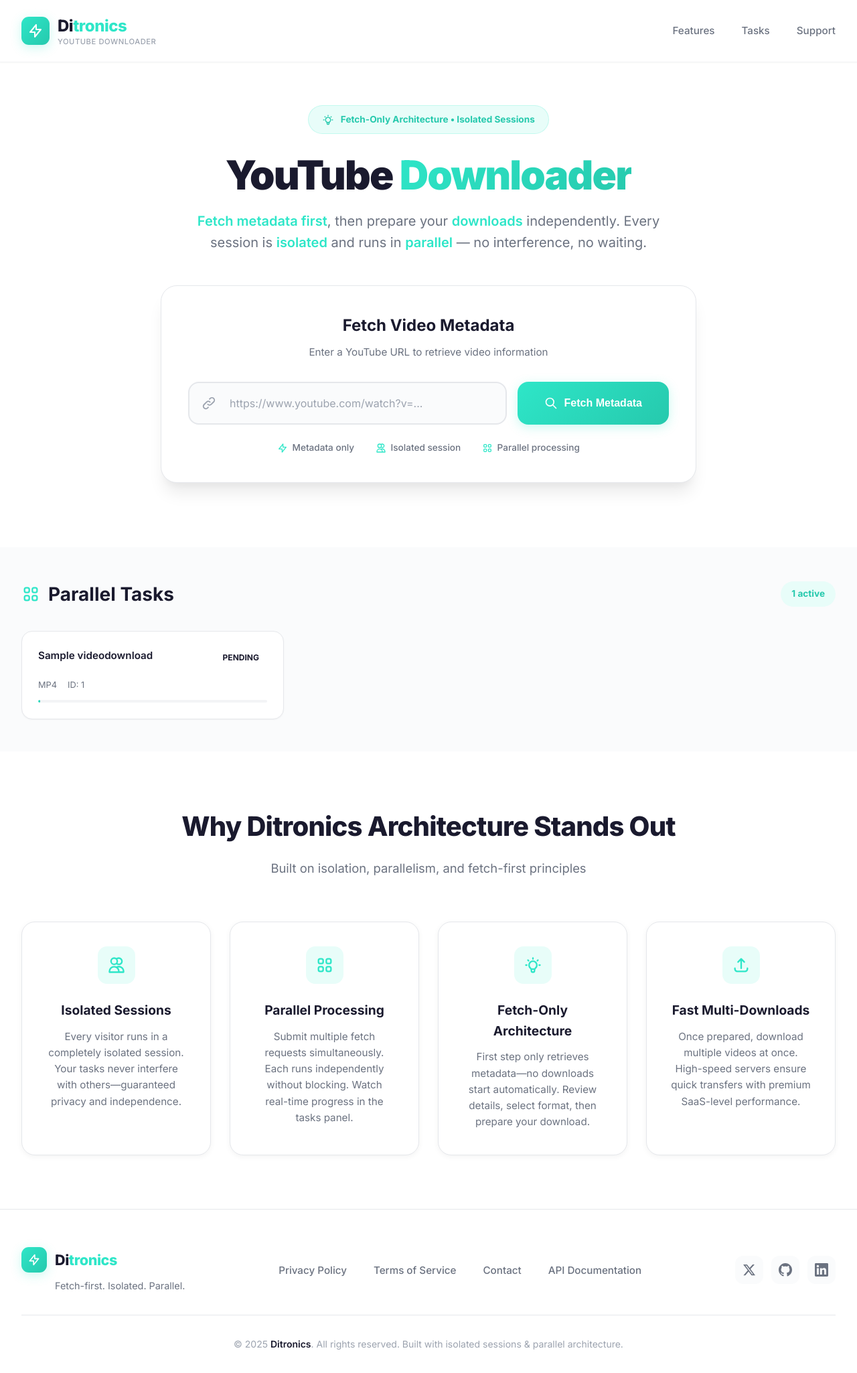
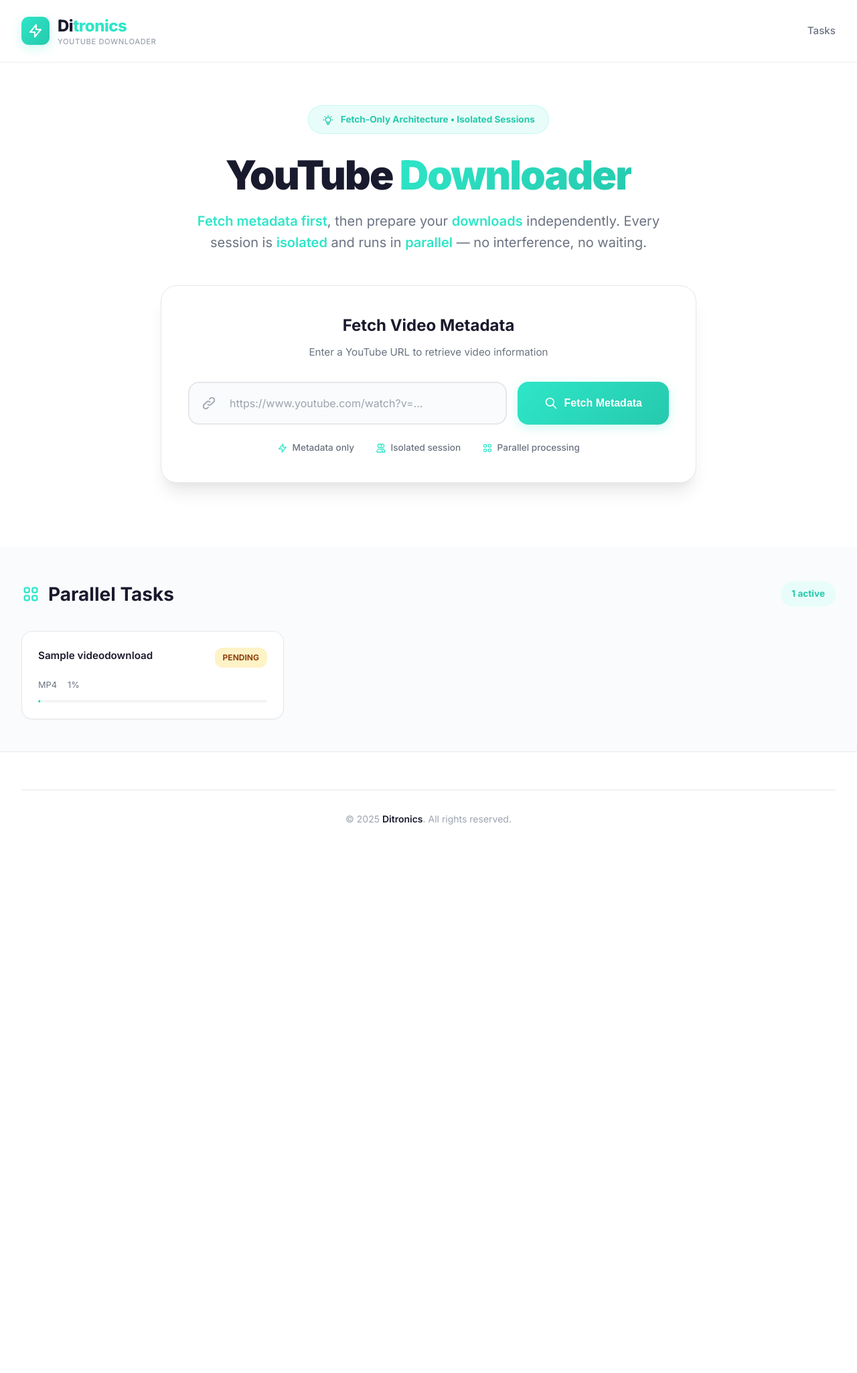
Before and after one commit to dadyutenga/youtube_downloader, a Django app: page / in a window 1280 px wide. Shown: the whole page at 67% size. After the commit the page ends 1231 px from the top, so only its background shows below. Run offline with Django 5.2, Linux system fonts and the light colour scheme; tables that the repository leaves empty hold one stand-in row (values such as "Sample post"); some libraries are stand-ins or nearby versions.

Commit message:
Enhance task status styling and update download button; fix URL path in urls.py

```diff
--- a/web_downloader/templates/web_downloader/index.html
+++ b/web_downloader/templates/web_downloader/index.html
@@ -687,6 +687,56 @@
             color: #991b1b;
         }
 
+        .task-status.downloading {
+            background: #dbeafe;
+            color: #1e40af;
+        }
+
+        .task-status.pending {
+            background: #fef3c7;
+            color: #92400e;
+        }
+
+        .task-status.completed {
+            background: #d1fae5;
+            color: #065f46;
+        }
+
+        .task-status.failed {
+            background: #fee2e2;
+            color: #991b1b;
+        }
+
+        .btn-download-file {
+            display: flex;
+            align-items: center;
+            justify-content: center;
+            gap: 0.5rem;
+            margin-top: 1rem;
+            padding: 0.75rem 1rem;
+            background: linear-gradient(135deg, var(--primary) 0%, var(--primary-dark) 100%);
+            color: white;
+            text-decoration: none;
+            border-radius: 10px;
+            font-size: 0.85rem;
+            font-weight: 600;
+            transition: all 0.2s ease;
+        }
+
+        .btn-download-file:hover {
+            transform: translateY(-2px);
+            box-shadow: 0 4px 12px var(--primary-glow);
+        }
+
+        .task-error {
+            margin-top: 0.75rem;
+            padding: 0.5rem 0.75rem;
+            background: #fef2f2;
+            border-radius: 8px;
+            font-size: 0.8rem;
+            color: #991b1b;
+        }
+
         .task-meta {
             display: flex;
             gap: 1rem;
@@ -1064,9 +1114,7 @@
                 </div>
             </a>
             <ul class="nav-links">
-                <li><a href="#features">Features</a></li>
                 <li><a href="#parallel-tasks">Tasks</a></li>
-                <li><a href="#support">Support</a></li>
             </ul>
         </div>
     </nav>
@@ -1268,95 +1316,11 @@
         {% endfor %}
     </div>
 
-    <!-- Features Section -->
-    <section class="features" id="features">
-        <div class="features-container">
-            <div class="features-header">
-                <h2>Why Ditronics Architecture Stands Out</h2>
-                <p>Built on isolation, parallelism, and fetch-first principles</p>
-            </div>
-            <div class="features-grid">
-                <div class="feature-card">
-                    <div class="feature-icon">
-                        <svg xmlns="http://www.w3.org/2000/svg" fill="none" viewBox="0 0 24 24" stroke="currentColor">
-                            <path stroke-linecap="round" stroke-linejoin="round" stroke-width="2" d="M12 4.354a4 4 0 110 5.292M15 21H3v-1a6 6 0 0112 0v1zm0 0h6v-1a6 6 0 00-9-5.197M13 7a4 4 0 11-8 0 4 4 0 018 0z" />
-                        </svg>
-                    </div>
-                    <h3>Isolated Sessions</h3>
-                    <p>Every visitor runs in a completely isolated session. Your tasks never interfere with others—guaranteed privacy and independence.</p>
-                </div>
-                <div class="feature-card">
-                    <div class="feature-icon">
-                        <svg xmlns="http://www.w3.org/2000/svg" fill="none" viewBox="0 0 24 24" stroke="currentColor">
-                            <path stroke-linecap="round" stroke-linejoin="round" stroke-width="2" d="M4 6a2 2 0 012-2h2a2 2 0 012 2v2a2 2 0 01-2 2H6a2 2 0 01-2-2V6zM14 6a2 2 0 012-2h2a2 2 0 012 2v2a2 2 0 01-2 2h-2a2 2 0 01-2-2V6zM4 16a2 2 0 012-2h2a2 2 0 012 2v2a2 2 0 01-2 2H6a2 2 0 01-2-2v-2zM14 16a2 2 0 012-2h2a2 2 0 012 2v2a2 2 0 01-2 2h-2a2 2 0 01-2-2v-2z" />
-                        </svg>
-                    </div>
-                    <h3>Parallel Processing</h3>
-                    <p>Submit multiple fetch requests simultaneously. Each runs independently without blocking. Watch real-time progress in the tasks panel.</p>
-                </div>
-                <div class="feature-card">
-                    <div class="feature-icon">
-                        <svg xmlns="http://www.w3.org/2000/svg" fill="none" viewBox="0 0 24 24" stroke="currentColor">
-                            <path stroke-linecap="round" stroke-linejoin="round" stroke-width="2" d="M9.663 17h4.673M12 3v1m6.364 1.636l-.707.707M21 12h-1M4 12H3m3.343-5.657l-.707-.707m2.828 9.9a5 5 0 117.072 0l-.548.547A3.374 3.374 0 0014 18.469V19a2 2 0 11-4 0v-.531c0-.895-.356-1.754-.988-2.386l-.548-.547z" />
-                        </svg>
-                    </div>
-                    <h3>Fetch-Only Architecture</h3>
-                    <p>First step only retrieves metadata—no downloads start automatically. Review details, select format, then prepare your download.</p>
-                </div>
-                <div class="feature-card">
-                    <div class="feature-icon">
-                        <svg xmlns="http://www.w3.org/2000/svg" fill="none" viewBox="0 0 24 24" stroke="currentColor">
-                            <path stroke-linecap="round" stroke-linejoin="round" stroke-width="2" d="M4 16v1a3 3 0 003 3h10a3 3 0 003-3v-1m-4-8l-4-4m0 0L8 8m4-4v12" />
-                        </svg>
-                    </div>
-                    <h3>Fast Multi-Downloads</h3>
-                    <p>Once prepared, download multiple videos at once. High-speed servers ensure quick transfers with premium SaaS-level performance.</p>
-                </div>
-            </div>
-        </div>
-    </section>
-
     <!-- Footer -->
     <footer class="footer" id="support">
         <div class="footer-container">
-            <div class="footer-content">
-                <div class="footer-brand">
-                    <div class="footer-brand-logo">
-                        <div class="logo-icon">
-                            <svg xmlns="http://www.w3.org/2000/svg" fill="none" viewBox="0 0 24 24" stroke="currentColor">
-                                <path stroke-linecap="round" stroke-linejoin="round" stroke-width="2" d="M13 10V3L4 14h7v7l9-11h-7z" />
-                            </svg>
-                        </div>
-                        <span class="logo-text">Di<span>tronics</span></span>
-                    </div>
-                    <p class="footer-tagline">Fetch-first. Isolated. Parallel.</p>
-                </div>
-                <ul class="footer-links">
-                    <li><a href="#">Privacy Policy</a></li>
-                    <li><a href="#">Terms of Service</a></li>
-                    <li><a href="#">Contact</a></li>
-                    <li><a href="#">API Documentation</a></li>
-                </ul>
-                <div class="footer-social">
-                    <a href="#" aria-label="Twitter">
-                        <svg xmlns="http://www.w3.org/2000/svg" fill="currentColor" viewBox="0 0 24 24">
-                            <path d="M18.244 2.25h3.308l-7.227 8.26 8.502 11.24H16.17l-5.214-6.817L4.99 21.75H1.68l7.73-8.835L1.254 2.25H8.08l4.713 6.231zm-1.161 17.52h1.833L7.084 4.126H5.117z"/>
-                        </svg>
-                    </a>
-                    <a href="#" aria-label="GitHub">
-                        <svg xmlns="http://www.w3.org/2000/svg" fill="currentColor" viewBox="0 0 24 24">
-                            <path d="M12 0c-6.626 0-12 5.373-12 12 0 5.302 3.438 9.8 8.207 11.387.599.111.793-.261.793-.577v-2.234c-3.338.726-4.033-1.416-4.033-1.416-.546-1.387-1.333-1.756-1.333-1.756-1.089-.745.083-.729.083-.729 1.205.084 1.839 1.237 1.839 1.237 1.07 1.834 2.807 1.304 3.492.997.107-.775.418-1.305.762-1.604-2.665-.305-5.467-1.334-5.467-5.931 0-1.311.469-2.381 1.236-3.221-.124-.303-.535-1.524.117-3.176 0 0 1.008-.322 3.301 1.23.957-.266 1.983-.399 3.003-.404 1.02.005 2.047.138 3.006.404 2.291-1.552 3.297-1.23 3.297-1.23.653 1.653.242 2.874.118 3.176.77.84 1.235 1.911 1.235 3.221 0 4.609-2.807 5.624-5.479 5.921.43.372.823 1.102.823 2.222v3.293c0 .319.192.694.801.576 4.765-1.589 8.199-6.086 8.199-11.386 0-6.627-5.373-12-12-12z"/>
-                        </svg>
-                    </a>
-                    <a href="#" aria-label="LinkedIn">
-                        <svg xmlns="http://www.w3.org/2000/svg" fill="currentColor" viewBox="0 0 24 24">
-                            <path d="M20.447 20.452h-3.554v-5.569c0-1.328-.027-3.037-1.852-3.037-1.853 0-2.136 1.445-2.136 2.939v5.667H9.351V9h3.414v1.561h.046c.477-.9 1.637-1.85 3.37-1.85 3.601 0 4.267 2.37 4.267 5.455v6.286zM5.337 7.433c-1.144 0-2.063-.926-2.063-2.065 0-1.138.92-2.063 2.063-2.063 1.14 0 2.064.925 2.064 2.063 0 1.139-.925 2.065-2.064 2.065zm1.782 13.019H3.555V9h3.564v11.452zM22.225 0H1.771C.792 0 0 .774 0 1.729v20.542C0 23.227.792 24 1.771 24h20.451C23.2 24 24 23.227 24 22.271V1.729C24 .774 23.2 0 22.222 0h.003z"/>
-                        </svg>
-                    </a>
-                </div>
-            </div>
             <div class="footer-bottom">
-                <p>© 2025 <strong>Ditronics</strong>. All rights reserved. Built with isolated sessions & parallel architecture.</p>
+                <p>© 2025 <strong>Ditronics</strong>. All rights reserved.</p>
             </div>
         </div>
     </footer>
@@ -1377,7 +1341,7 @@
         const tasksContainer = document.getElementById('tasksContainer');
         const tasksCount = document.getElementById('tasksCount');
 
-        // Fetch video metadata (NO TASK CREATION HERE!)
+        // Fetch form submission
         fetchForm.addEventListener('submit', async (e) => {
             e.preventDefault();
 
@@ -1510,17 +1474,16 @@
         // Poll for active downloads using API
         async function pollDownloads() {
             try {
-                // Get all recent downloads from the page or API
+                // Re-fetch the page to get current download IDs
                 const response = await fetch('/');
                 const html = await response.text();
                 const parser = new DOMParser();
                 const doc = parser.parseFromString(html, 'text/html');
 
-                // Find all download items
-                const downloadElements = doc.querySelectorAll('[data-download-id]');
+                // Get download IDs from the hidden data div
+                const downloadElements = doc.querySelectorAll('#downloadsData [data-download-id]');
 
                 // Clear and rebuild active downloads
-                const previousSize = activeDownloads.size;
                 activeDownloads.clear();
 
                 const promises = [];
@@ -1531,15 +1494,16 @@
                         fetch(`/progress/${id}/`)
                             .then(res => res.json())
                             .then(data => {
-                                if (data.status !== 'completed' && data.status !== 'failed') {
+                                // Show ALL downloads in the tasks panel (pending, fetching, downloading, completed, failed)
                                 activeDownloads.set(id, {
                                     id: data.id,
                                     title: data.title || 'Processing...',
                                     status: data.status,
                                     progress: data.progress || 0,
-                                        format: data.format_type?.toUpperCase() || 'MP4'
+                                    format: data.format_type?.toUpperCase() || 'MP4',
+                                    file_available: data.file_available,
+                                    error_message: data.error_message
                                 });
-                                }
                             })
                             .catch(err => console.error(`Error fetching progress for ${id}:`, err))
                     );
@@ -1549,16 +1513,12 @@
 
                 renderTasks();
 
-                // Continue polling if there are active downloads
-                if (activeDownloads.size > 0) {
+                // Always continue polling
                 setTimeout(pollDownloads, 2000);
-                }
             } catch (error) {
                 console.error('Poll error:', error);
                 // Retry polling even on error
-                if (activeDownloads.size > 0) {
                 setTimeout(pollDownloads, 3000);
-                }
             }
         }
 
@@ -1589,11 +1549,22 @@
                             </div>
                             <div class="task-meta">
                                 <span>${task.format}</span>
-                                <span>ID: ${task.id}</span>
+                                <span>${task.progress}%</span>
                             </div>
                             <div class="task-progress">
                                 <div class="task-progress-fill" style="width: ${task.progress}%"></div>
                             </div>
+                            ${task.status === 'completed' && task.file_available ? `
+                                <a href="/download/${task.id}/" class="btn-download-file">
+                                    <svg xmlns="http://www.w3.org/2000/svg" fill="none" viewBox="0 0 24 24" stroke="currentColor" width="16" height="16">
+                                        <path stroke-linecap="round" stroke-linejoin="round" stroke-width="2" d="M4 16v1a3 3 0 003 3h10a3 3 0 003-3v-1m-4-4l-4 4m0 0l-4-4m4 4V4" />
+                                    </svg>
+                                    Download File
+                                </a>
+                            ` : ''}
+                            ${task.status === 'failed' ? `
+                                <div class="task-error">${escapeHtml(task.error_message || 'Download failed')}</div>
+                            ` : ''}
                         </div>
                     `).join('')}
                 </div>
--- a/web_downloader/urls.py
+++ b/web_downloader/urls.py
@@ -8,7 +8,7 @@ urlpatterns = [
     path('preview/', views.preview, name='preview'),
     path('progress/<int:download_id>/', views.get_progress, name='get_progress'),
     path('download/<int:download_id>/', views.download_file, name='download_file'),
-    path('delete/<int:download_id>/', views.delete_download, name='delete_delete'),
+    path('delete/<int:download_id>/', views.delete_download, name='delete_download'),
     path('api/video-info/', views.get_video_info, name='get_video_info'),
     path('error/', views.error_page, name='error'),
 ]
```
Lines whose indentation alone changed are shown as unchanged.
